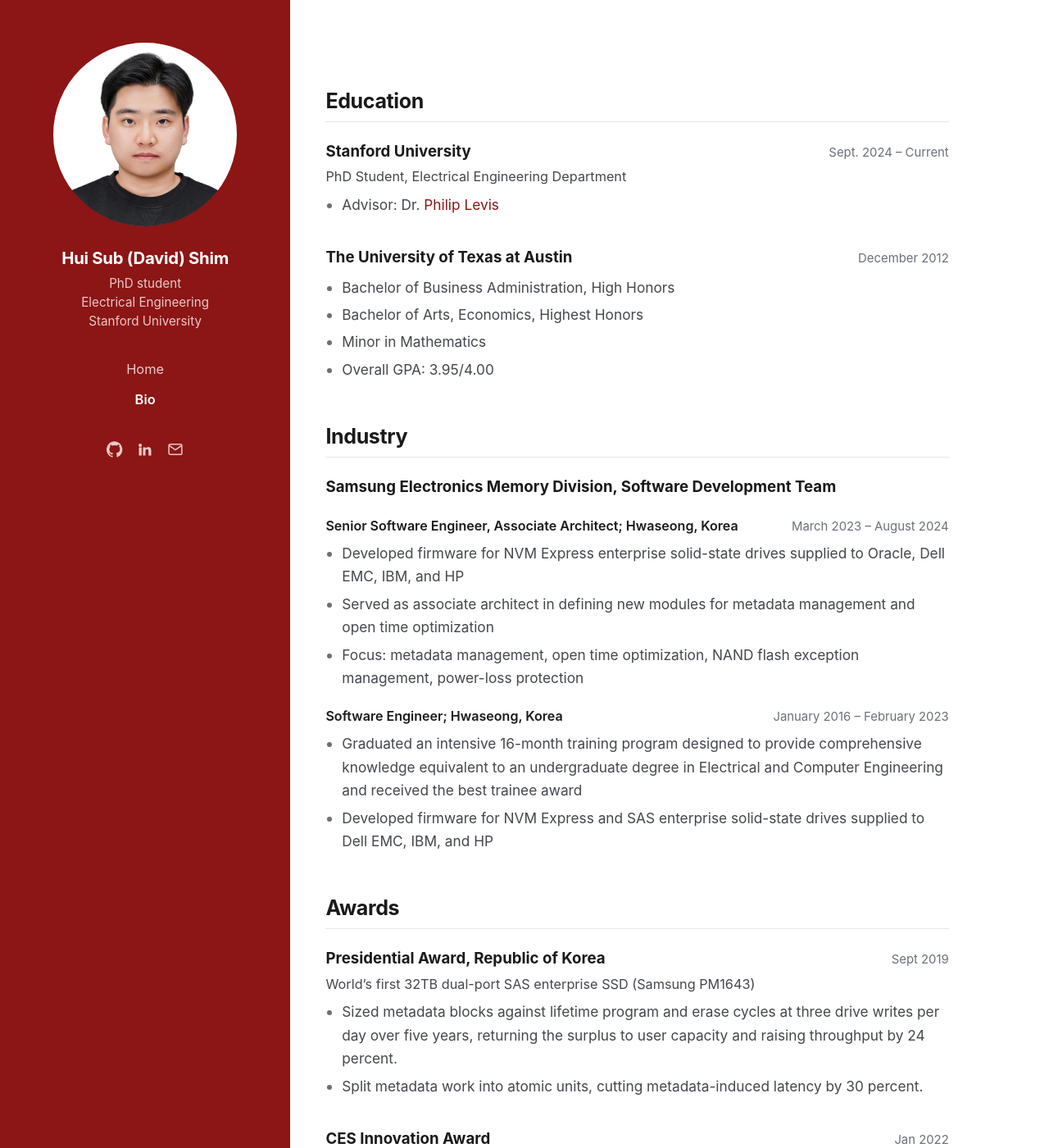
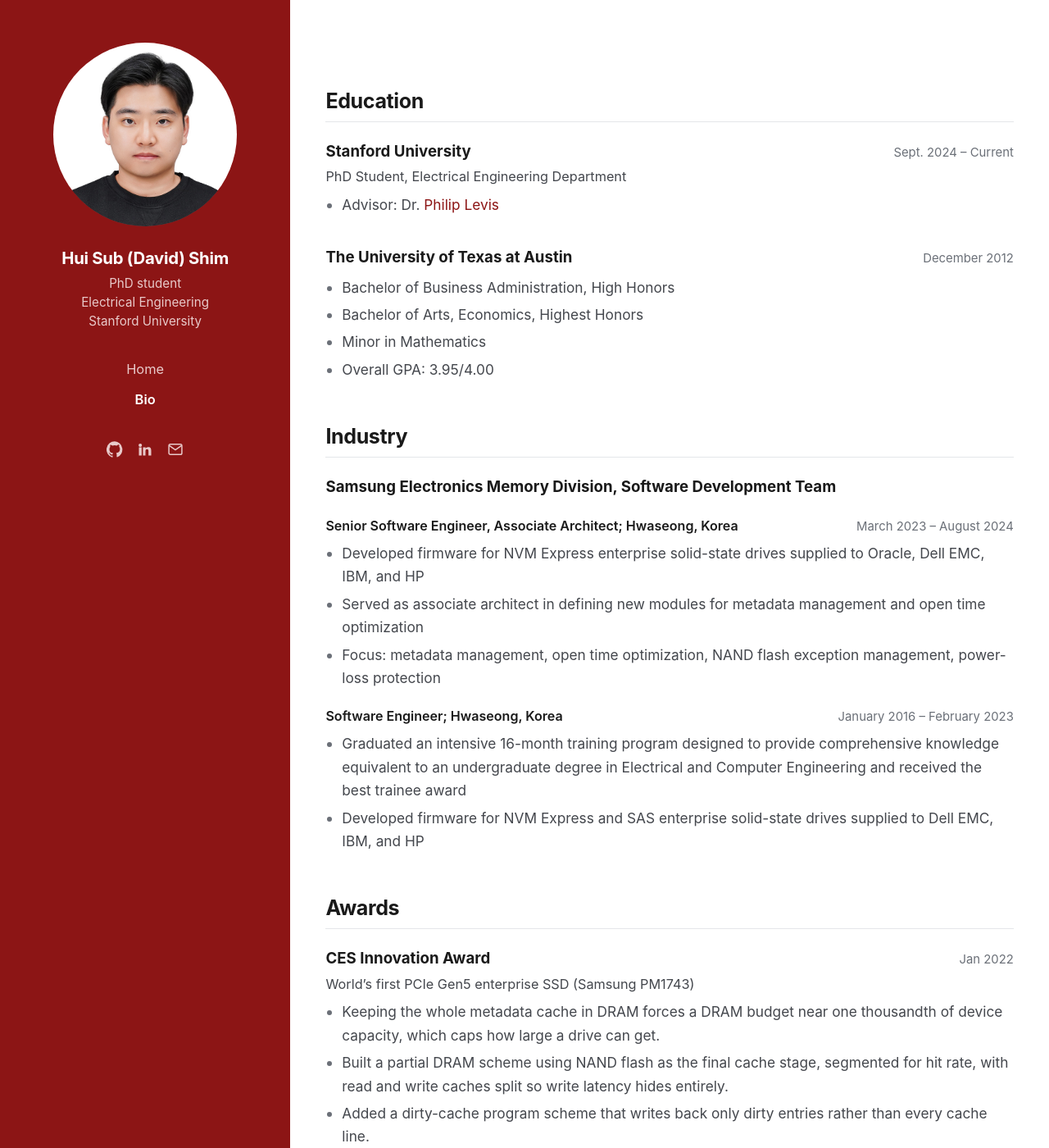
Before and after one commit to davidshim0/davidshim0.github.io, a Jekyll site: the page built from bio.html, in a window 1280 px wide and 1400 px high. Shown: the whole window at 82% size. Built offline with Jekyll 4.4.1, drawn with Linux system fonts in a browser that asks for light colours; some of the changed text lies outside the part shown.

Commit message:
Awards newest first; widen the bio page
The bio is short facts rather than prose, so it gets a 56rem measure
against the 44rem used elsewhere, which puts most bullets on one line.
The home page keeps the narrower measure, where it is reading text.

Co-Authored-By: Claude Opus 5 <noreply@anthropic.com>

```diff
--- a/_layouts/default.html
+++ b/_layouts/default.html
@@ -29,7 +29,7 @@
   </aside>
 
   <main class="main">
-    <div class="main-inner">
+    <div class="main-inner{% if page.wide %} is-wide{% endif %}">
       {% if page.title and page.show_title != false %}<h1 class="page-title">{{ page.title }}</h1>{% endif %}
       {{ content }}
       <footer class="foot">{{ site.author.name }} · Stanford University</footer>
--- a/assets/css/style.css
+++ b/assets/css/style.css
@@ -162,3 +162,7 @@ p { margin: 0 0 1.1rem; color: var(--ink-soft); }
   gap: 1rem; flex-wrap: wrap;
 }
 .entry-role .entry-when { font-weight: 400; }
+
+/* The bio is a list of short facts rather than prose, so it reads better on a
+   wider measure where most bullets fit on one line. */
+.main-inner.is-wide { max-width: 56rem; }
--- a/bio.html
+++ b/bio.html
@@ -59,18 +60,6 @@ description: "Education, industry background and awards for Hui Sub (David) Shim
 
 <div class="entry">
   <div class="entry-head">
-    <span class="entry-title">Presidential Award, Republic of Korea</span>
-    <span class="entry-when">Sept 2019</span>
-  </div>
-  <div class="entry-sub">World&rsquo;s first 32TB dual-port SAS enterprise SSD (Samsung PM1643)</div>
-  <ul>
-    <li>Sized metadata blocks against lifetime program and erase cycles at three drive writes per day over five years, returning the surplus to user capacity and raising throughput by 24 percent.</li>
-    <li>Split metadata work into atomic units, cutting metadata-induced latency by 30 percent.</li>
-  </ul>
-</div>
-
-<div class="entry">
-  <div class="entry-head">
     <span class="entry-title">CES Innovation Award</span>
     <span class="entry-when">Jan 2022</span>
   </div>
@@ -82,3 +71,15 @@ description: "Education, industry background and awards for Hui Sub (David) Shim
     <li>Let drives ship past 32TB on less DRAM.</li>
   </ul>
 </div>
+
+<div class="entry">
+  <div class="entry-head">
+    <span class="entry-title">Presidential Award, Republic of Korea</span>
+    <span class="entry-when">Sept 2019</span>
+  </div>
+  <div class="entry-sub">World&rsquo;s first 32TB dual-port SAS enterprise SSD (Samsung PM1643)</div>
+  <ul>
+    <li>Sized metadata blocks against lifetime program and erase cycles at three drive writes per day over five years, returning the surplus to user capacity and raising throughput by 24 percent.</li>
+    <li>Split metadata work into atomic units, cutting metadata-induced latency by 30 percent.</li>
+  </ul>
+</div>
```
Also changed, not shown: other parts of bio.html (+1 -0 lines).
